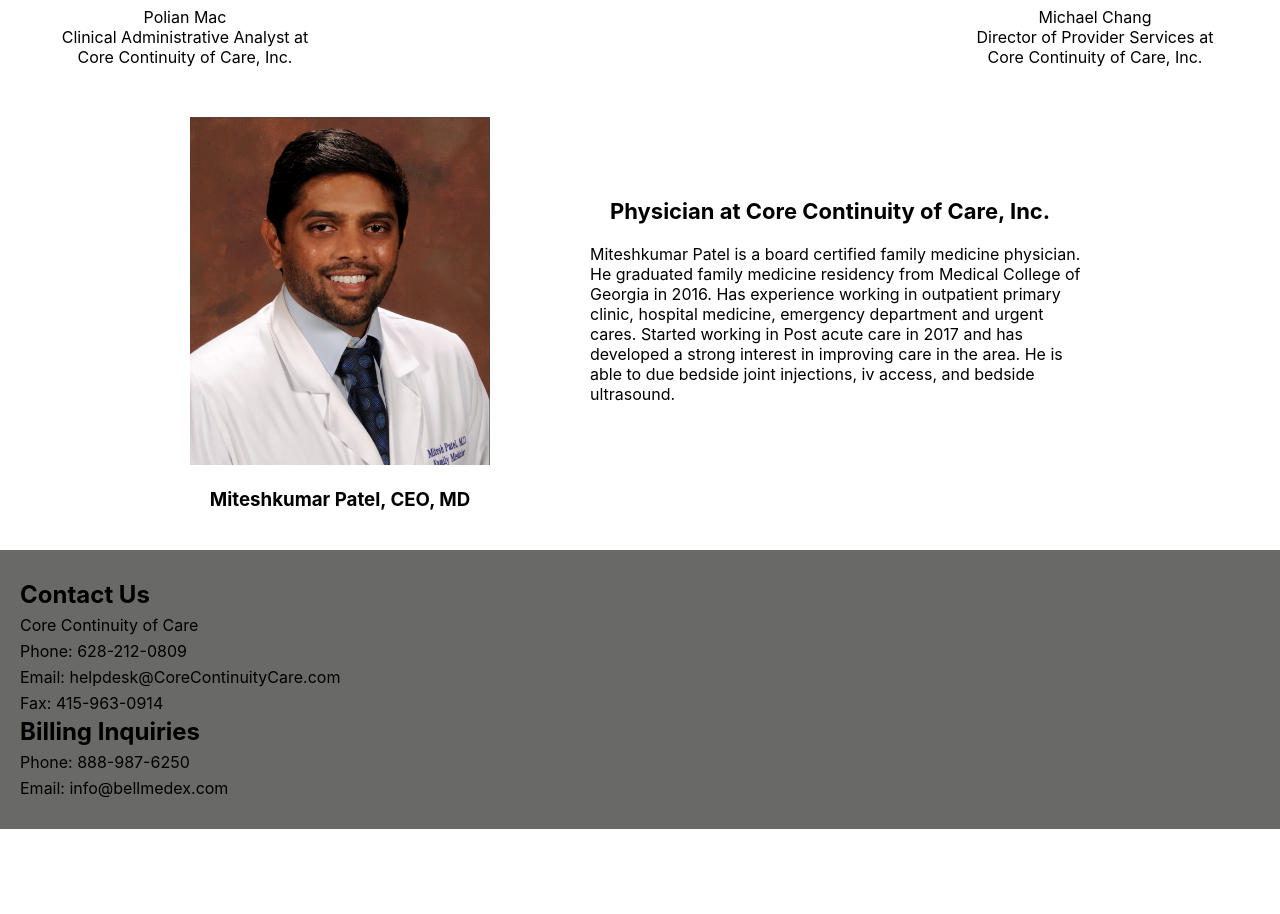
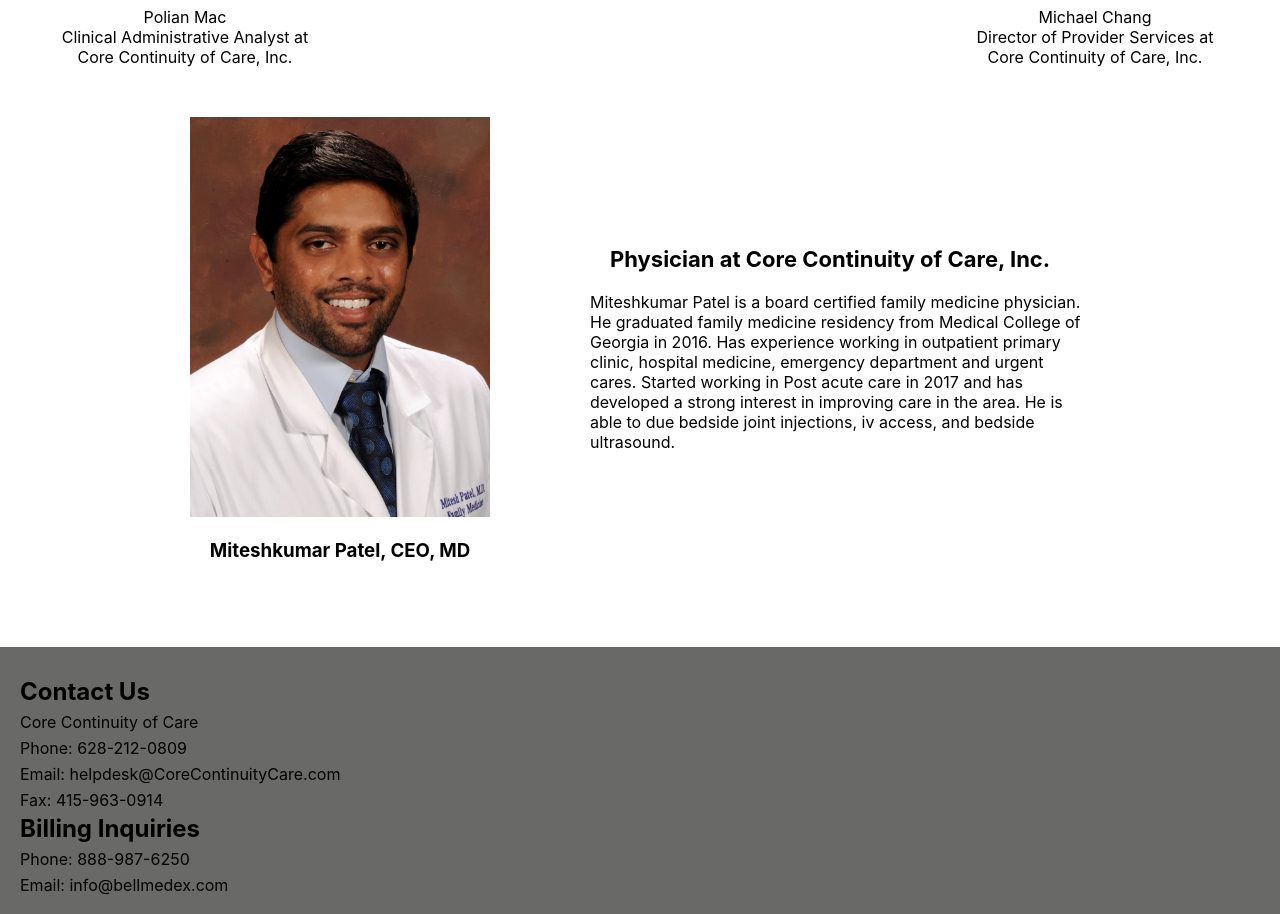
Before and after one commit to GilBu/corecontinuitycare, a React (Create React App) app: page /about in a window 1280 px wide. Shown: the part 953-1867 px from the top of the page. Before the commit the page ends 1782 px from the top, so only its background shows below. Built offline with nearby package versions, Linux system fonts and the light colour scheme.

Commit message:
style bio image to be set size

```diff
--- a/src/components/pages/about/styles.css
+++ b/src/components/pages/about/styles.css
@@ -13,7 +13,7 @@
 }
 
 .gallery:hover{
-  background-color: #5ca5da;opacity:0.25;
+  opacity:0.25;
 
 }
 
@@ -60,12 +60,15 @@ div.gallery img {
 .bio-container {
   display: flex;
   flex-direction: row;
+  min-height: 510px;
   max-width: 900px;
   margin-top: 50px;
 }
 
 .bio-image {
-  max-width: 300px;
+  width: 300px;
+  height: 400px;
+  object-fit: cover;
 }
 
 .title {
```
